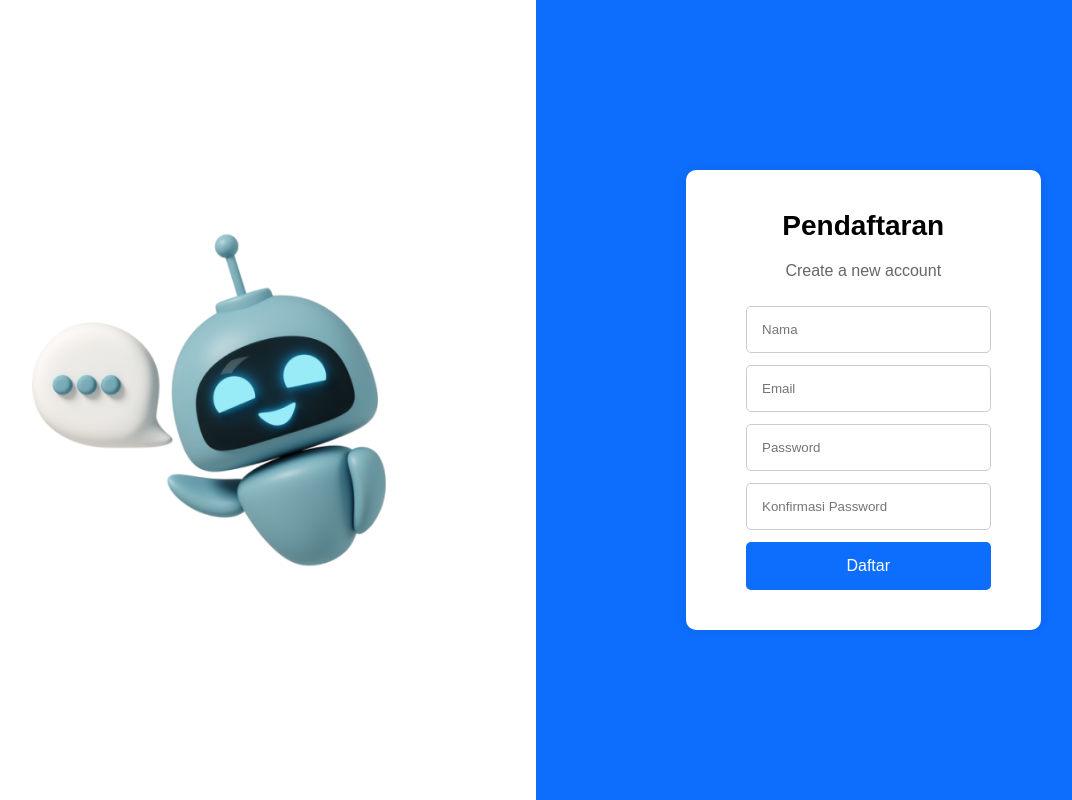
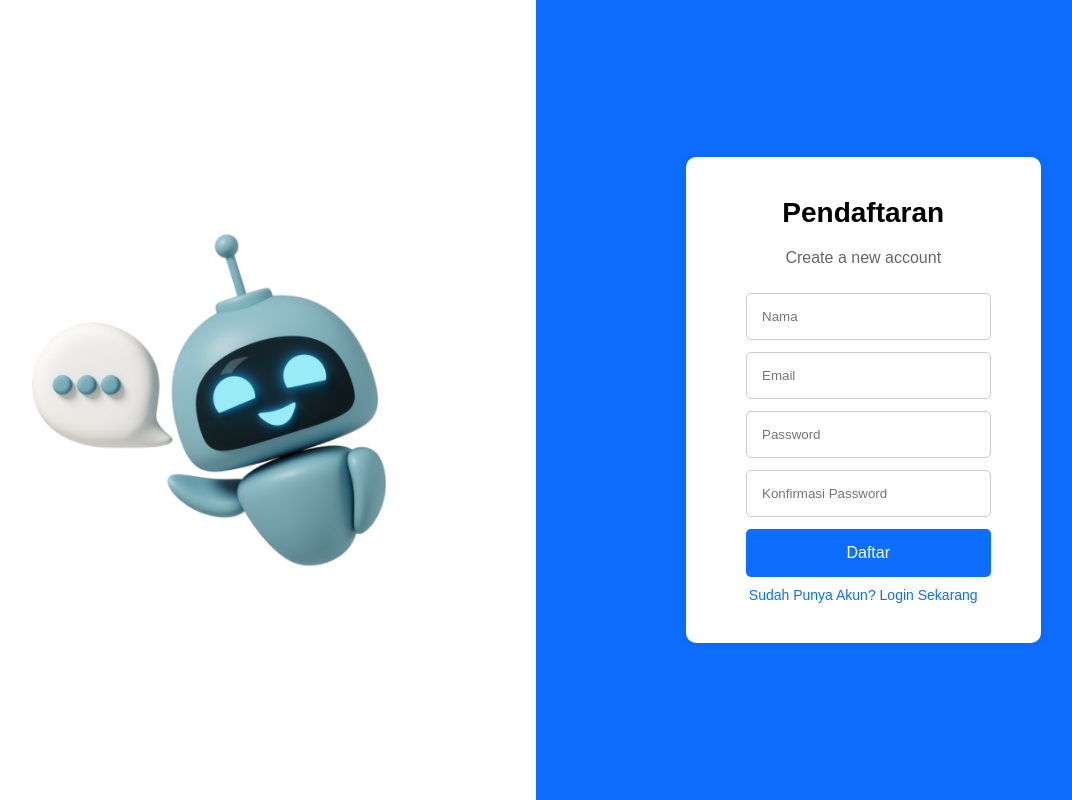
Before and after one commit to yayinsilalahi/implementasi, a PHP site: page /register.php in a window 1280 px wide. Shown: the whole page, without its empty margins (104-1176 px from the left). Run offline with PHP 8.4, Linux system fonts and the light colour scheme.

Commit message:
perbaiki register, login, update

```diff
--- a/register.php
+++ b/register.php
@@ -146,6 +146,21 @@ if ($_SERVER['REQUEST_METHOD'] === 'POST' && isset($_POST['register'])) {
             background-color: #0d6efd;
         }
 
+        .form-container .register-link {
+            text-align: center;
+            margin-top: 10px;
+            font-size: 14px;
+        }
+
+        .form-container .register-link a {
+            color: #0d6efd;
+            text-decoration: none;
+        }
+
+        .form-container .register-link a:hover {
+            text-decoration: underline;
+        }
+
         .left img {
             max-width: 100%;
             height: auto;
@@ -170,6 +185,9 @@ if ($_SERVER['REQUEST_METHOD'] === 'POST' && isset($_POST['register'])) {
                 <input type="password" name="confirm_password" placeholder="Konfirmasi Password" required><br>
                 <button type="submit" name="register">Daftar</button>
             </form>
+            <div class="register-link">
+                <a href="/implementasi/login.php">Sudah Punya Akun? Login Sekarang</a>
+            </div>
         </div>
     </div>
     </div>
```
Also changed, not shown: login.php (+23 -2 lines), update.php (+27 -4 lines).
